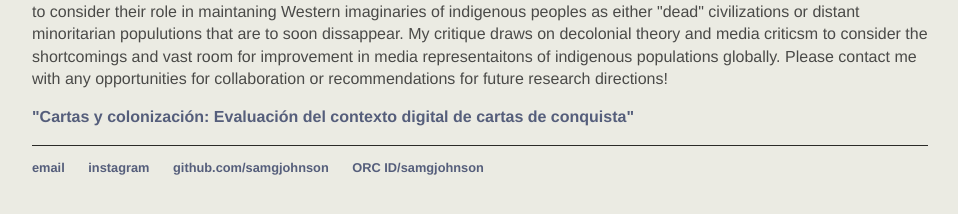
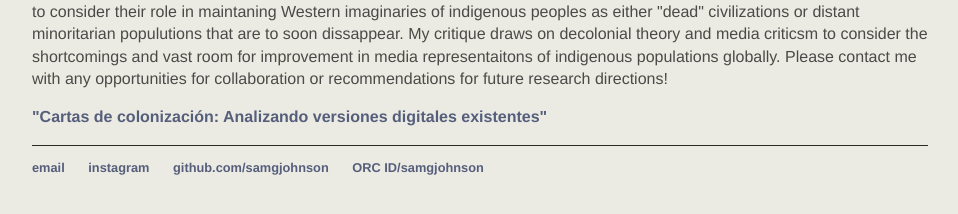
Before and after one commit to samgjohnson/samgjohnson.github.io, a Jekyll site: the page built from dhprojects/index.html, in a window 1280 px wide. Shown: the part 324-538 px from the top of the page, without its empty margins (160-1118 px from the left). Built offline with Jekyll 4.4.1, drawn with Linux system fonts in a browser that asks for light colours.

Commit message:
Update index.html

```diff
--- a/dhprojects/index.html
+++ b/dhprojects/index.html
@@ -6,4 +6,4 @@ title: DH Projects
 <p><a href="https://docs.google.com/presentation/d/1oy6-h1STulIn8PONYk63Xlae5LepsvXnjIgIX361nI8/edit?usp=sharing"><b>"Indios* in the News: Viral Tales of Technology, Discovery, and Indigenous Peoples"</b></a></p>
 <p>*Indios, or Indians, while used by some peoples and social movements, can also be pejorative. I use it here to draw attention to the stereotypical representations that dominate the pieces included in this project.</p>
 <p>The brief Google slides presentaiton was prepared in the Fall 2018 semester for a DH course at the University of Miami. It is an initial step in larger project! In this presentation I consider the representation of indigenous peoples in the age of clickbait links and viral news stories. I use text analysis to consider a small archive of short-form, viral articles from various news outlets to consider their role in maintaning Western imaginaries of indigenous peoples as either "dead" civilizations or distant minoritarian populutions that are to soon dissappear. My critique draws on decolonial theory and media criticsm to consider the shortcomings and vast room for improvement in media representaitons of indigenous populations globally. Please contact me with any opportunities for collaboration or recommendations for future research directions!</p>
-<p><a href="http://www.samgjohnson.com/dhprojects/mll726sp2019"><b>"Cartas y colonización: Evaluación del contexto digital de cartas de conquista"</b></a></p>
+<p><a href="http://www.samgjohnson.com/dhprojects/mll726sp2019"><b>"Cartas de colonización: Analizando versiones digitales existentes"</b></a></p>
```
